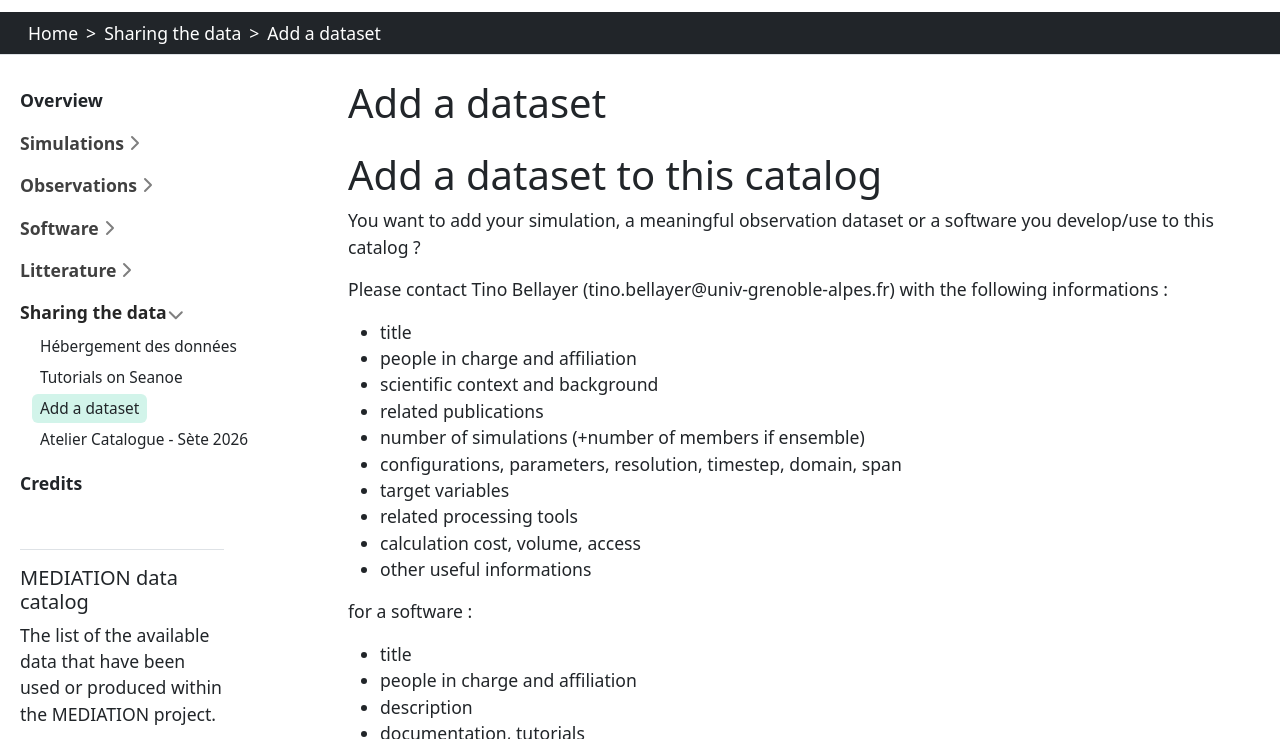
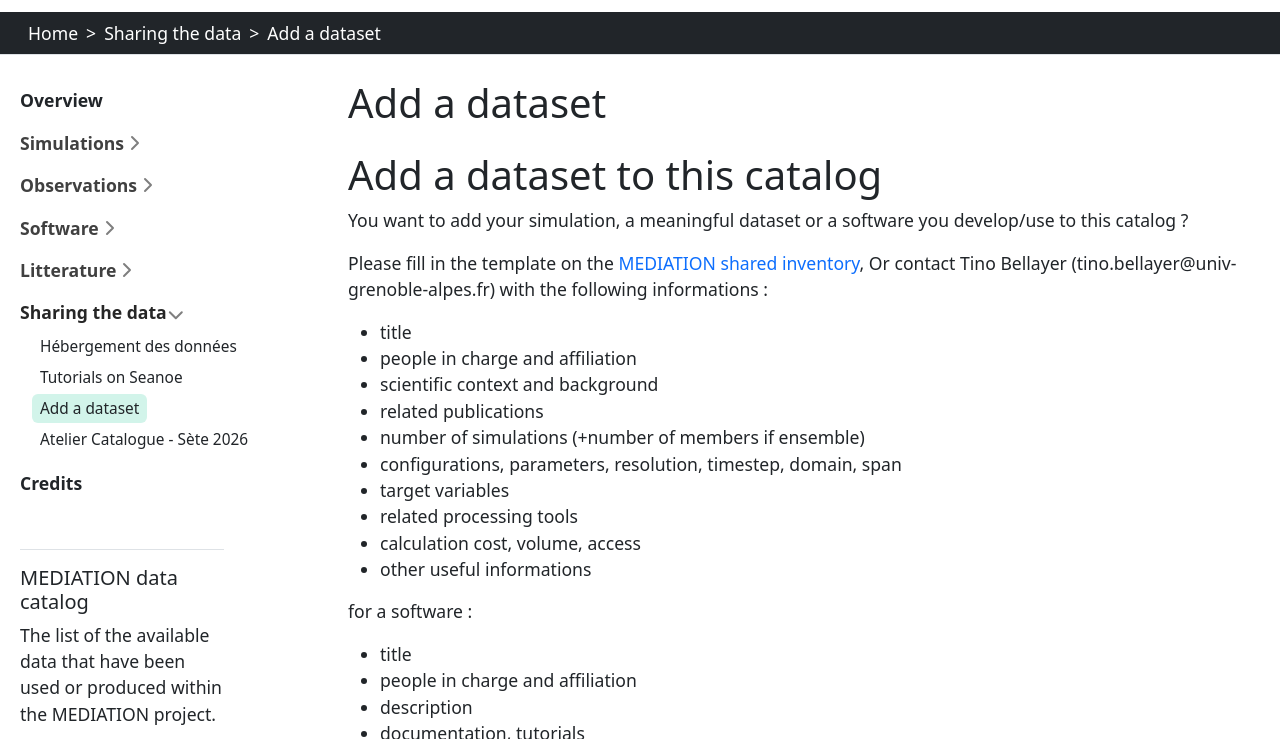
Before and after one commit to MEDIATION-ocean/mediation-catalog-webpage, a Jekyll site: the page built from content/tutorials/add-dataset.md, in a window 1280 px wide and 900 px high, cut to the strip 120-859 px from the top of the window. Built offline with Jekyll 4.4.1, drawn with Linux system fonts in a browser that asks for light colours.

Commit message:
Update add-dataset.md

```diff
--- a/content/tutorials/add-dataset.md
+++ b/content/tutorials/add-dataset.md
@@ -6,9 +6,10 @@ title: Add a dataset
 
 # Add a dataset to this catalog
 
-You want to add your simulation, a meaningful observation dataset or a software you develop/use to this catalog ?
+You want to add your simulation, a meaningful dataset or a software you develop/use to this catalog ?
 
-Please contact Tino Bellayer (tino.bellayer@univ-grenoble-alpes.fr) with the following informations :
+Please fill in the template on the [MEDIATION shared inventory](https://docs.google.com/document/d/1PNQFRw5KpJkt8F20ubaSlxzxd3bDrm9yL7-ctjpuNyc/edit?pli=1&tab=t.0),
+Or contact Tino Bellayer (tino.bellayer@univ-grenoble-alpes.fr) with the following informations :
 
   - title
   - people in charge and affiliation
```
